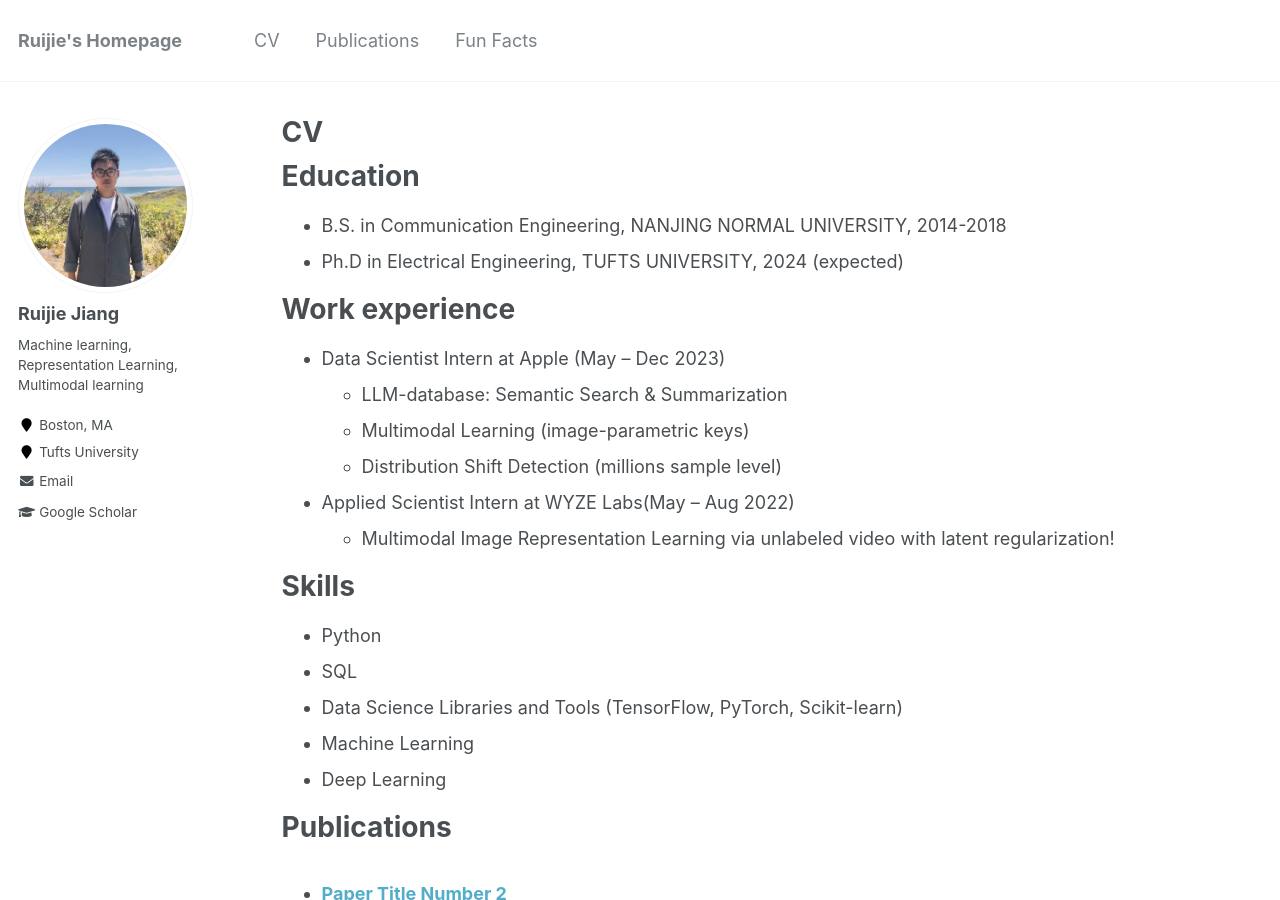
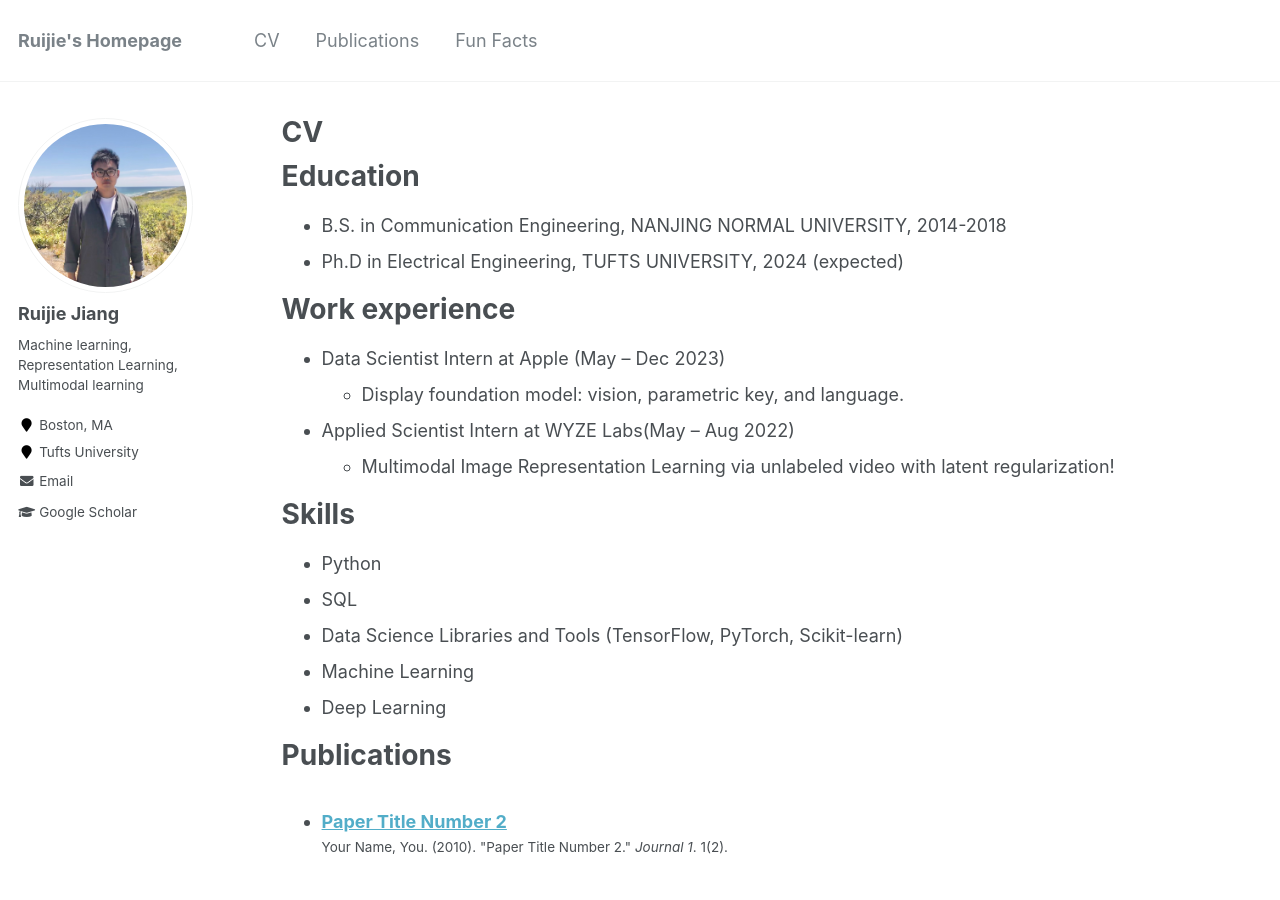
Before and after one commit to rjiang03/ruijie.github.io, a Jekyll site: the page built from _pages/cv.md, in a window 1280 px wide and 900 px high. Built offline with Jekyll 4.4.1, drawn with Linux system fonts in a browser that asks for light colours.

Commit message:
Update cv.md

```diff
--- a/_pages/cv.md
+++ b/_pages/cv.md
@@ -17,10 +17,7 @@ Education
 Work experience
 ======
 * Data Scientist Intern at Apple (May – Dec 2023)
-  * LLM-database: Semantic Search & Summarization
-  * Multimodal Learning (image-parametric keys)
-  * Distribution Shift Detection (millions sample level)
-
+  * Display foundation model: vision, parametric key, and language.
 
 * Applied Scientist Intern at WYZE Labs(May – Aug 2022)
   * Multimodal Image Representation Learning via unlabeled video with latent regularization!
```
